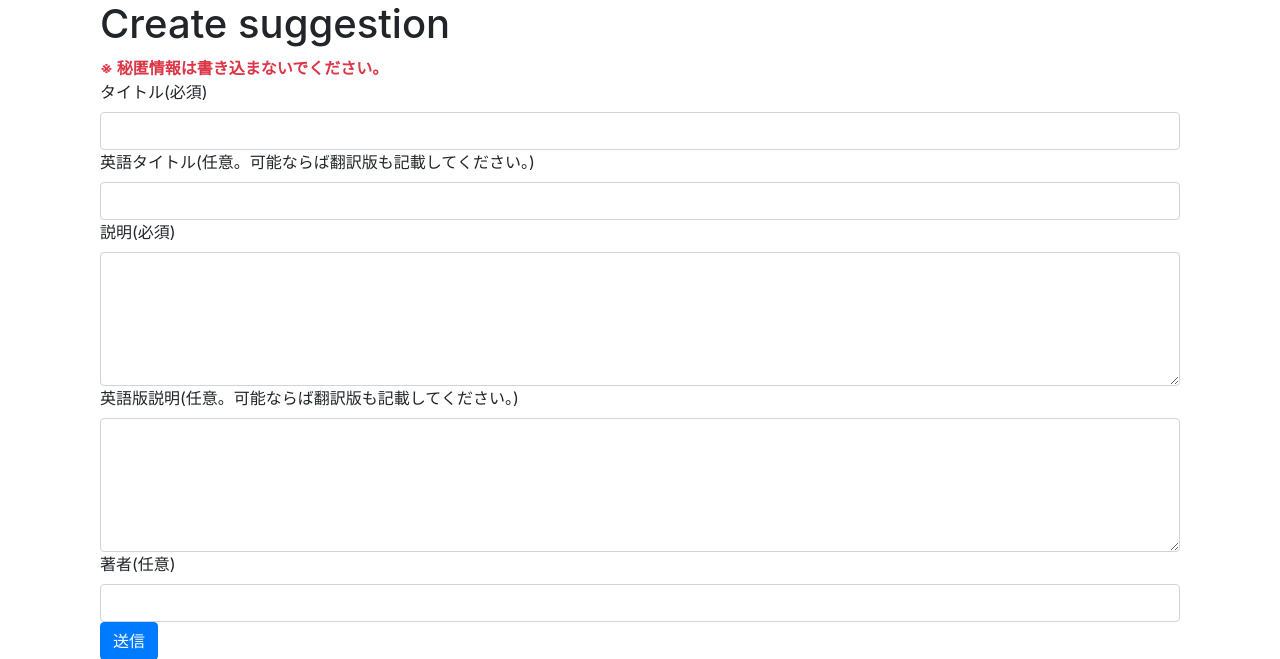
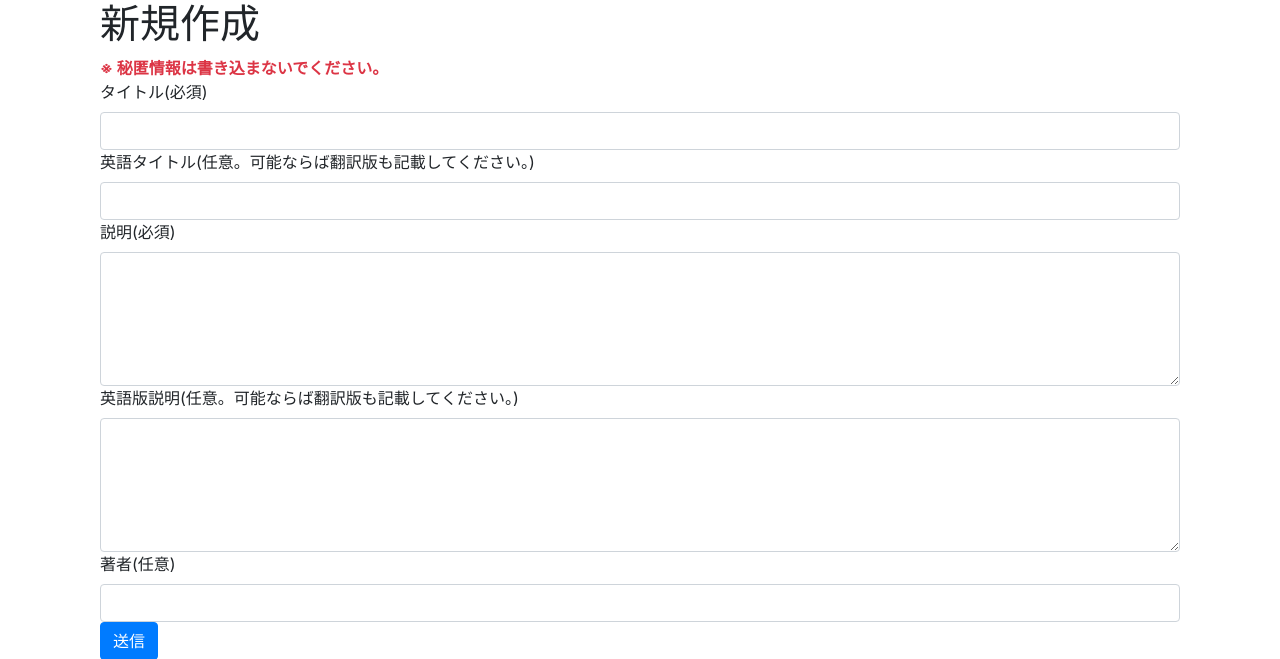
Before and after one commit to nisioka/suggestion-box, a Flask app: page /ja/create in a window 1280 px wide. Shown: the part 56-715 px from the top of the page. Run offline with Flask 2, Linux system fonts and the light colour scheme; some libraries are stand-ins or nearby versions.

Commit message:
デバッグ対応。

```diff
--- a/app/templates/create_ja.html
+++ b/app/templates/create_ja.html
@@ -1,6 +1,6 @@
 {% extends "base.html" %}
 {% block body %}
-<h1>Create suggestion</h1>
+<h1>新規作成</h1>
 <strong class="text-danger">※ 秘匿情報は書き込まないでください。</strong>
 <form action="{{ url_for('create') }}" method="post">
 
--- a/app/templates/index_ja.html
+++ b/app/templates/index_ja.html
@@ -2,7 +2,7 @@
 {% block body %}
 <span>言語: <a href="/">English</a> / <a href="/ja">日本語</a> </span>
 <h1>目安箱一覧</h1>
-<a href="/ja/create">提案を新規作成する</a>
+<a href="/ja/create">新規作成する</a>
 <table class="table table-striped table-hover">
     <tr>
         <th>#</th>
```
